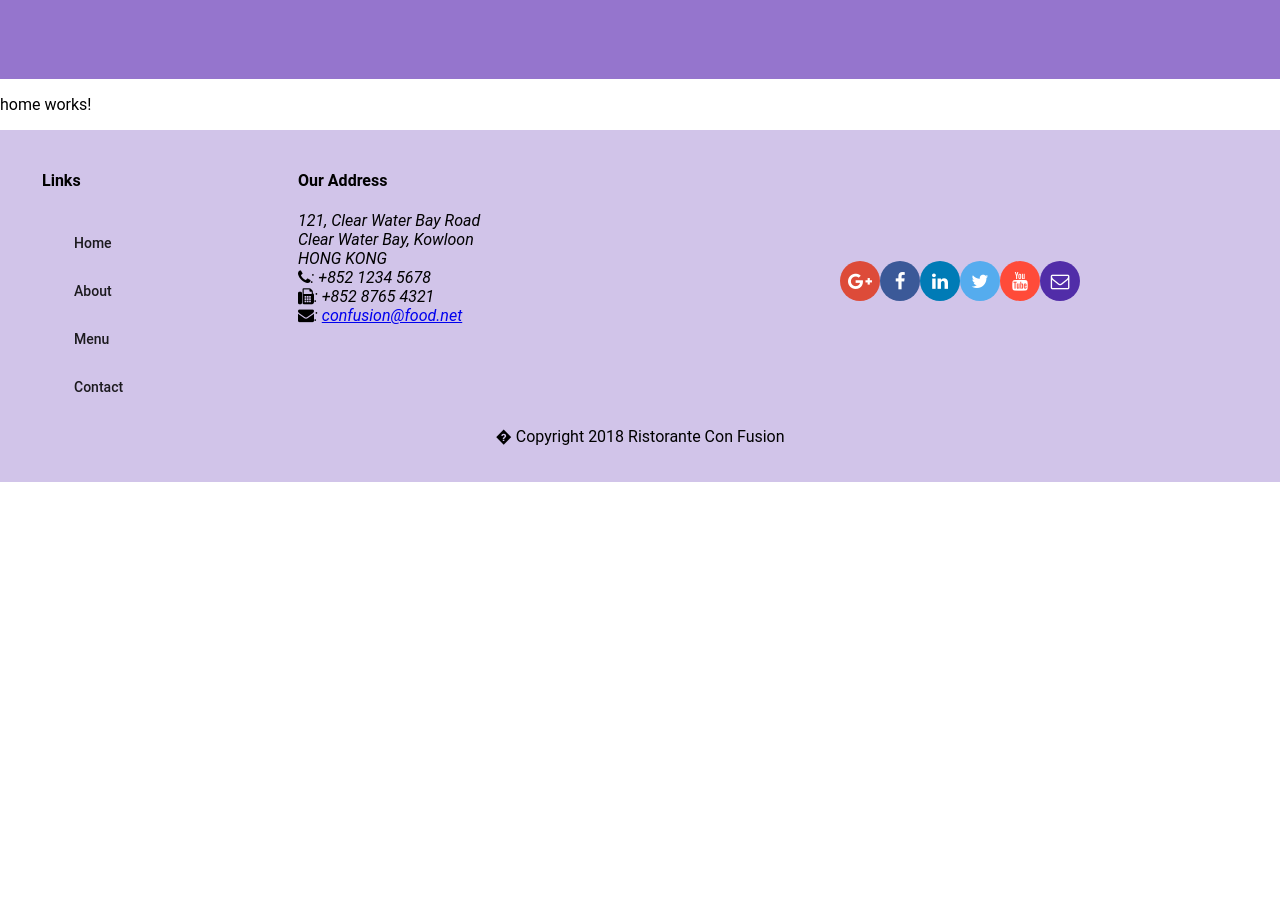
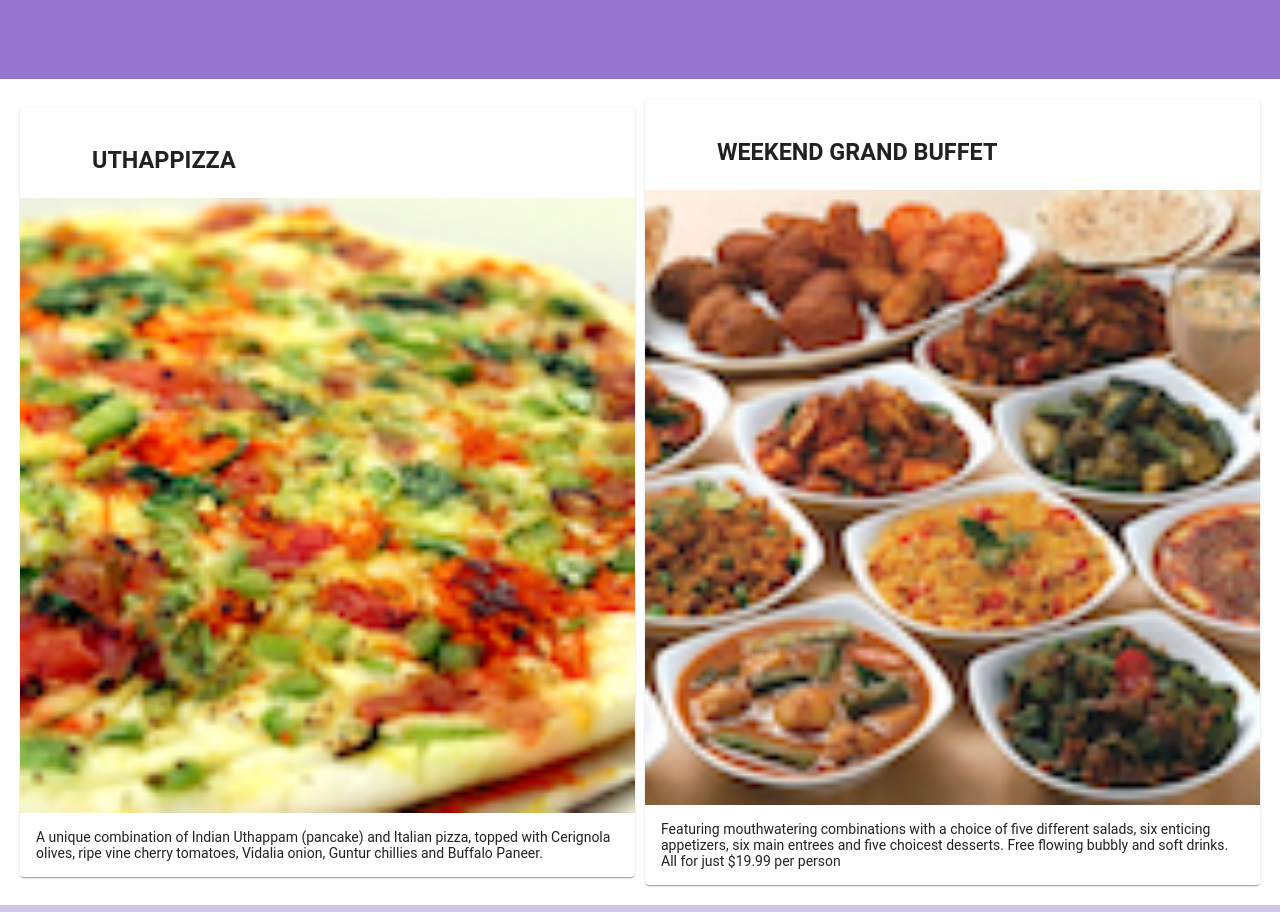
Before and after one commit to StefaniHajdini/cconfusion, an Angular app: page /home in a window 1280 px wide. Shown: the part 260-1172 px from the top of the page. Before the commit the page ends 800 px from the top, so only its background shows below. Built offline with nearby package versions, Linux system fonts and the light colour scheme.

Commit message:
Single Page Applications Part 1

```diff
--- a/src/app/app-routing/routes.ts
+++ b/src/app/app-routing/routes.ts
@@ -9,5 +9,6 @@
 export const routes: Routes = [
     { path: 'home', component: HomeComponent },
     { path: 'menu', component: MenuComponent },
+    { path: 'contactus', component: ContactComponent },
     { path: '', redirectTo: '/home', pathMatch: 'full' }
 ];
--- a/src/app/app.module.ts
+++ b/src/app/app.module.ts
@@ -16,6 +16,8 @@
 import { DishdetailComponent } from './dishdetail/dishdetail.component';
 
 import { DishService } from './services/dish.service';
+import { PromotionService } from './services/promotion.service';
+
 import { HeaderComponent } from './header/header.component';
 import { FooterComponent } from './footer/footer.component';
 import { AboutComponent } from './about/about.component';
@@ -49,7 +51,8 @@
       MatButtonModule,
       AppRoutingModule
   ],
-  providers: [DishService],
+  providers: [DishService,
+              PromotionService],
   bootstrap: [AppComponent]
 })
 export class AppModule { }
--- a/src/app/contact/contact.component.html
+++ b/src/app/contact/contact.component.html
@@ -1,3 +1,36 @@
-<p>
-  contact works!
-</p>
+<div class="container"
+     fxLayout="column"
+     fxLayoutGap="10px">
+    <div fxFlex>
+        <div>
+            <h3>Contact Us</h3>
+            <hr>
+        </div>
+    </div>
+    <div fxFlex>
+        <h3>Location Information</h3>
+        <div fxLayout="column" fxLayout.gt-sm="row">
+            <div fxFlex="50" fxFlexOffset="20px">
+                <h4>Our Address</h4>
+                <address>
+                    121, Clear Water Bay Road<br>
+                    Clear Water Bay, Kowloon<br>
+                    HONG KONG<br>
+                    <i class="fa fa-phone"></i>: +852 1234 5678<br>
+                    <i class="fa fa-fax"></i>: +852 8765 4321<br>
+                    <i class="fa fa-envelope"></i>:
+                    <a href="mailto:confusion@food.net">confusion@food.net</a>
+                </address>
+                <p></p>
+                <div>
+                    <a mat-raised-button href="tel:+85212345678"><i class="fa fa-phone"></i> Call</a>
+                    <a mat-raised-button><i class="fa fa-skype"></i> Skype</a>
+                    <a mat-raised-button href="mailto:confusion@food.net"><i class="fa fa-envelope-o"></i> Email</a>
+                </div>
+            </div>
+            <div fxFlex="40">
+                <h4>Map of our Location</h4>
+            </div>
+        </div>
+    </div>
+</div>
--- a/src/app/header/header.component.html
+++ b/src/app/header/header.component.html
@@ -1,9 +1,10 @@
 <mat-toolbar color="primary">
     <span><img src="/assets/images/logo.png" height=30 width=41></span>
-    <a mat-button routerLink="/home"><span class="fa fa-home fa-lg"></span> Home</a>
+    <a mat-button routerLink="/home" routerLinkActive="active"><span class="fa fa-home fa-lg"></span> Home</a>
     <a mat-button><span class="fa fa-info fa-lg"></span> About</a>
-    <a mat-button routerLink="/menu"><span class="fa fa-list fa-lg"></span> Menu</a>
-    <a mat-button><span class="fa fa-address-card fa-lg"></span> Contact</a>
+    <a mat-button routerLink="/menu" routerLinkActive="active"><span class="fa fa-list fa-lg"></span> Menu</a>
+    <a mat-button routerLink="/contactus" routerLinkActive="active"><span class="fa fa-address-card fa-lg"></span> Contact</a>
+
 </mat-toolbar>
 <div class="container jumbotron"
      fxLayout="row"
--- a/src/app/header/header.component.scss
+++ b/src/app/header/header.component.scss
@@ -2,6 +2,7 @@
 $background-dark: #512DA8;
 $background-light: #9575CD;
 $background-pale: #D1C4E9;
+$background-moredark: #4527A0;
 
 @mixin zero-margin($pad-up-down, $pad-left-right) {
     margin: 0px auto;
@@ -14,3 +15,7 @@
     color:floralwhite;
     min-height: 150px;
 }
+
+.active {
+    background: $background-moredark;
+}
--- a/src/app/home/home.component.html
+++ b/src/app/home/home.component.html
@@ -1,3 +1,35 @@
-<p>
-  home works!
-</p>
+<div class="container"
+     fxLayout="row"
+     fxLayout.sm="column"
+     fxLayout.xs="column"
+     fxLayoutAlign.gt-md="space-around center"
+     fxLayoutGap="10px">
+    <mat-card *ngIf="dish" fxFlex>
+        <mat-card-header>
+            <div mat-card-avatar></div>
+            <mat-card-title>
+                <h3>{{dish.name | uppercase}}</h3>
+            </mat-card-title>
+        </mat-card-header>
+        <img mat-card-image src={{dish.image}} alt={{dish.name}}>
+        <mat-card-content>
+            <p>
+                {{dish.description}}
+            </p>
+        </mat-card-content>
+    </mat-card>
+    <mat-card *ngIf="promotion" fxFlex>
+        <mat-card-header>
+            <div mat-card-avatar></div>
+            <mat-card-title>
+                <h3>{{promotion.name | uppercase}}</h3>
+            </mat-card-title>
+        </mat-card-header>
+        <img mat-card-image src={{promotion.image}} alt={{promotion.name}}>
+        <mat-card-content>
+            <p>
+                {{promotion.description}}
+            </p>
+        </mat-card-content>
+    </mat-card>
+</div>
--- a/src/app/home/home.component.ts
+++ b/src/app/home/home.component.ts
@@ -1,4 +1,8 @@
 import { Component, OnInit } from '@angular/core';
+import { Dish } from '../shared/dish';
+import { DishService } from '../services/dish.service';
+import { Promotion } from '../shared/promotion';
+import { PromotionService } from '../services/promotion.service';
 
 @Component({
   selector: 'app-home',
@@ -7,9 +11,15 @@
 })
 export class HomeComponent implements OnInit {
 
-  constructor() { }
+    dish: Dish;
+    promotion: Promotion;
 
-  ngOnInit() {
+    constructor(private dishservice: DishService,
+        private promotionservice: PromotionService) { }
+
+    ngOnInit() {
+        this.dish = this.dishservice.getFeaturedDish();
+        this.promotion = this.promotionservice.getFeaturedPromotion();
   }
 
 }
--- a/src/app/services/dish.service.ts
+++ b/src/app/services/dish.service.ts
@@ -12,4 +12,12 @@
     getDishes(): Dish[] {
         return DISHES;
     }
+
+    getDish(id: number): Dish {
+        return DISHES.filter((dish) => (dish.id === id))[0];
+    }
+
+    getFeaturedDish(): Dish {
+        return DISHES.filter((dish) => dish.featured)[0];
+    }
 }
--- /dev/null
+++ b/src/app/services/promotion.service.ts
@@ -0,0 +1,22 @@
+import { Injectable } from '@angular/core';
+import { Promotion } from '../shared/promotion';
+import { PROMOTIONS } from '../shared/promotions';
+
+@Injectable({
+  providedIn: 'root'
+})
+export class PromotionService {
+
+    constructor() { }
+    getPromotions(): Promotion[] {
+        return PROMOTIONS;
+    }
+
+    getPromotion(id: number): Promotion {
+        return PROMOTIONS.filter((promo) => (promo.id === id))[0];
+    }
+
+    getFeaturedPromotion(): Promotion {
+        return PROMOTIONS.filter((promotion) => promotion.featured)[0];
+    }
+}
--- a/src/app/shared/dishes.ts
+++ b/src/app/shared/dishes.ts
@@ -2,11 +2,13 @@
 
 export const DISHES: Dish[] = [
     {
+        id: 0,
         name: 'Uthappizza',
         image: '/assets/images/uthappizza.png',
         category: 'mains',
         label: 'Hot',
         price: '4.99',
+        featured: true,
         // tslint:disable-next-line:max-line-length
         description: 'A unique combination of Indian Uthappam (pancake) and Italian pizza, topped with Cerignola olives, ripe vine cherry tomatoes, Vidalia onion, Guntur chillies and Buffalo Paneer.',
         comments: [
@@ -43,11 +45,13 @@
         ]
     },
     {
+        id: 1,
         name: 'Zucchipakoda',
         image: '/assets/images/zucchipakoda.png',
         category: 'appetizer',
         label: '',
         price: '1.99',
+        featured: false,
         description: 'Deep fried Zucchini coated with mildly spiced Chickpea flour batter accompanied with a sweet-tangy tamarind sauce',
         comments: [
             {
@@ -83,11 +87,13 @@
         ]
     },
     {
+        id: 2,
         name: 'Vadonut',
         image: '/assets/images/vadonut.png',
         category: 'appetizer',
         label: 'New',
         price: '1.99',
+        featured: false,
         description: 'A quintessential ConFusion experience, is it a vada or is it a donut?',
         comments: [
             {
@@ -123,11 +129,13 @@
         ]
     },
     {
+        id: 3,
         name: 'ElaiCheese Cake',
         image: '/assets/images/elaicheesecake.png',
         category: 'dessert',
         label: '',
         price: '2.99',
+        featured: false,
         description: 'A delectable, semi-sweet New York Style Cheese Cake, with Graham cracker crust and spiced with Indian cardamoms',
         comments: [
             {
--- /dev/null
+++ b/src/app/shared/promotion.ts
@@ -0,0 +1,9 @@
+export class Promotion {
+    id: number;
+    name: string;
+    image: string;
+    label: string;
+    price: string;
+    featured: boolean;
+    description: string;
+}
--- /dev/null
+++ b/src/app/shared/promotions.ts
@@ -0,0 +1,14 @@
+import { Promotion } from './promotion';
+
+export const PROMOTIONS: Promotion[] = [
+    {
+      id: 0,
+      name: 'Weekend Grand Buffet',
+      image: '/assets/images/buffet.png',
+      label: 'New',
+      price: '19.99',
+      featured: true,
+      // tslint:disable-next-line:max-line-length
+      description: 'Featuring mouthwatering combinations with a choice of five different salads, six enticing appetizers, six main entrees and five choicest desserts. Free flowing bubbly and soft drinks. All for just $19.99 per person'
+    }
+  ];
```
Also changed, not shown: 1 other file (tests, documents, lock files or other folders).
